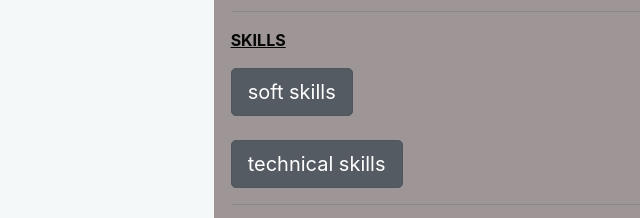
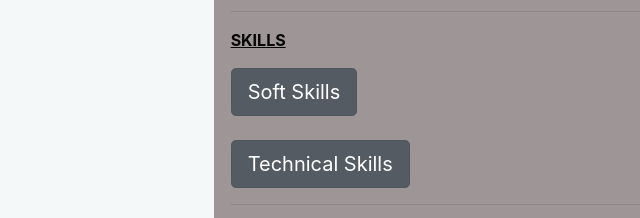
Before and after one commit to SREEPRIYA-S/SREEPRIYA-S.github.io, a plain HTML site: page index.html in a window 1280 px wide. Shown: the part 564-782 px from the top of the page, 234-874 px from the left. Drawn offline with nearby package versions, Linux system fonts and the light colour scheme.

Commit message:
Update index.html

```diff
--- a/index.html
+++ b/index.html
@@ -210,9 +210,9 @@ body {
         </div>
           <p><STRONG><u>SKILLS</u></STRONG></p>
 
-           <a href="skill.html" class="btn btn-secondary btn-lg active" role="banner" aria-pressed="true">soft skills</a>
+           <a href="skill.html" class="btn btn-secondary btn-lg active" role="banner" aria-pressed="true">Soft Skills</a>
           <BR><BR>
-          <a href="skill2.html" class="btn btn-secondary btn-lg active" role="button" aria-pressed="true">technical skills</a>
+          <a href="skill2.html" class="btn btn-secondary btn-lg active" role="button" aria-pressed="true">Technical Skills</a>
            <BR>
           <HR>
           <p><STRONG><u>ORGANISATIONS</u></STRONG></p>
```
